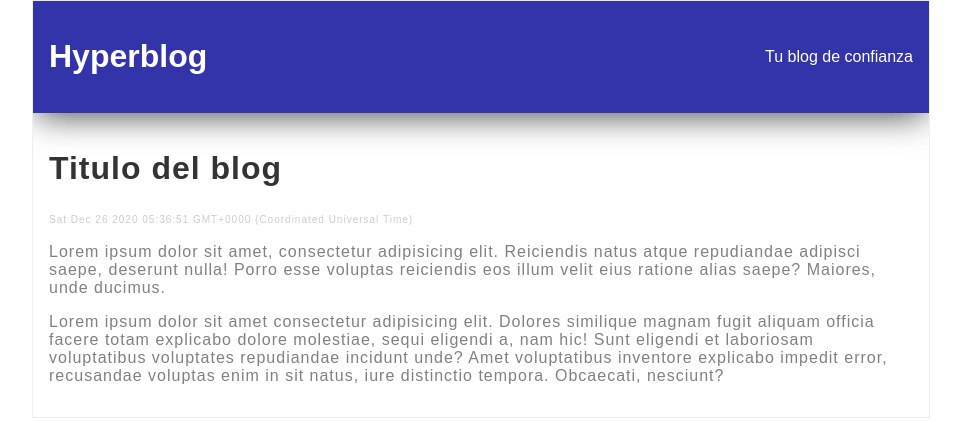
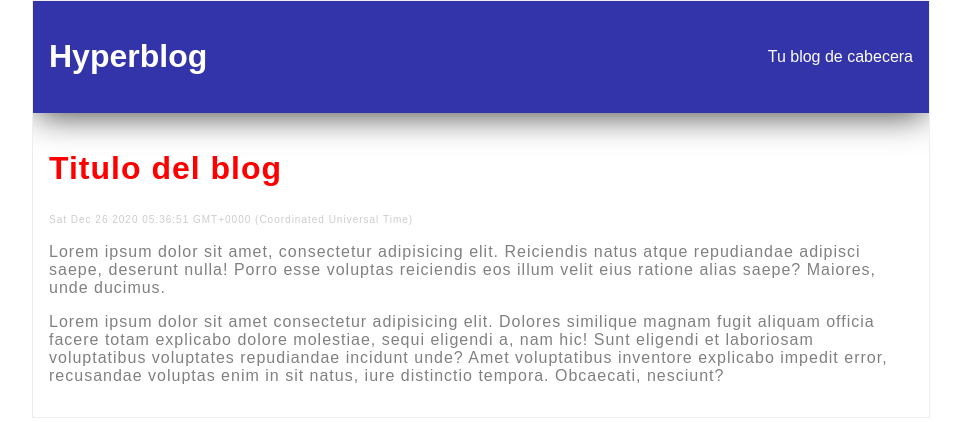
Before and after one commit to Jahiker/hyperblog, a plain HTML site: page blogpost.html in a window 1280 px wide. Shown: the whole page, without its empty margins (159-1120 px from the left). Drawn offline with Linux system fonts and the light colour scheme.

Commit message:
se modifico texto de cabecera y color del texto del titulo

```diff
--- a/blogpost.html
+++ b/blogpost.html
@@ -16,7 +16,7 @@
         <div id="cabecera">
             <h1>Hyperblog</h1>
 
-            <span>Tu blog de confianza</span>
+            <span>Tu blog de cabecera</span>
         </div>
         <div id="post">
 
--- a/css/style.css
+++ b/css/style.css
@@ -1,7 +1,7 @@
 body {
     text-align: center;
     font-family: Arial, Helvetica, sans-serif;
-    color: #333;
+    color: red;
     margin: 0;
     padding: 0;
 }
```
